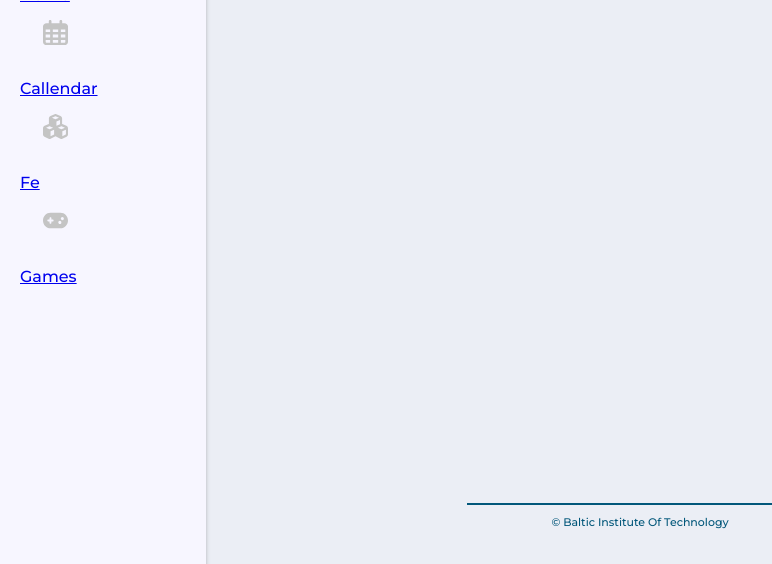
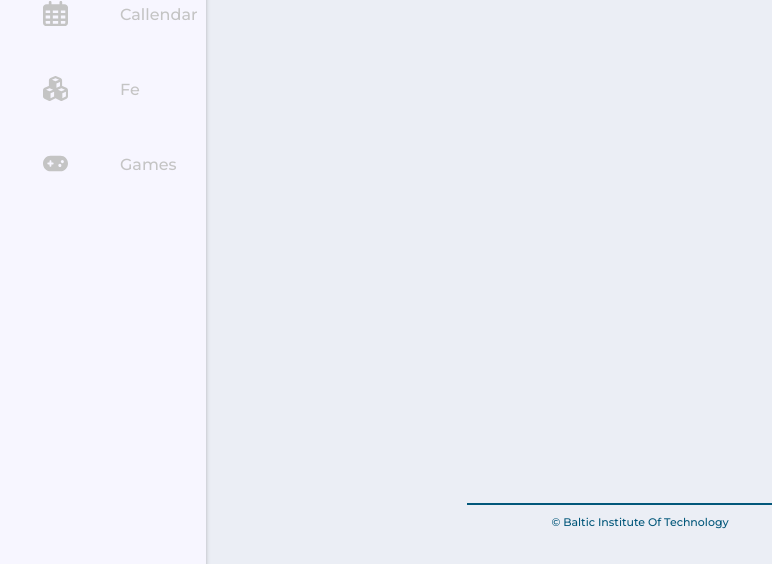
Before and after one commit to kauste/14-friday-challange, a website: page index.html in a window 1280 px wide. Shown: the part 236-800 px from the top of the page, without its empty margins (0-772 px from the left). Drawn offline with Linux system fonts and the light colour scheme.

Commit message:
small update

```diff
--- a/styles/layout.css
+++ b/styles/layout.css
@@ -44,6 +44,8 @@ nav {
 
 .box {
     width: fit-content;
+    display: flex;
+    object-position: left;
 }
 nav > .box > .link {
     width:fit-content
@@ -60,6 +62,11 @@ nav > .box > .link > .img{
 
 nav > .box > .text {
     display:none;
+    margin-top: 20px;
+    color: var(--grey);
+    text-decoration: none;
+   object-fit: contain;
+
 }
 
 nav > .box > .link > .img:hover {
```
